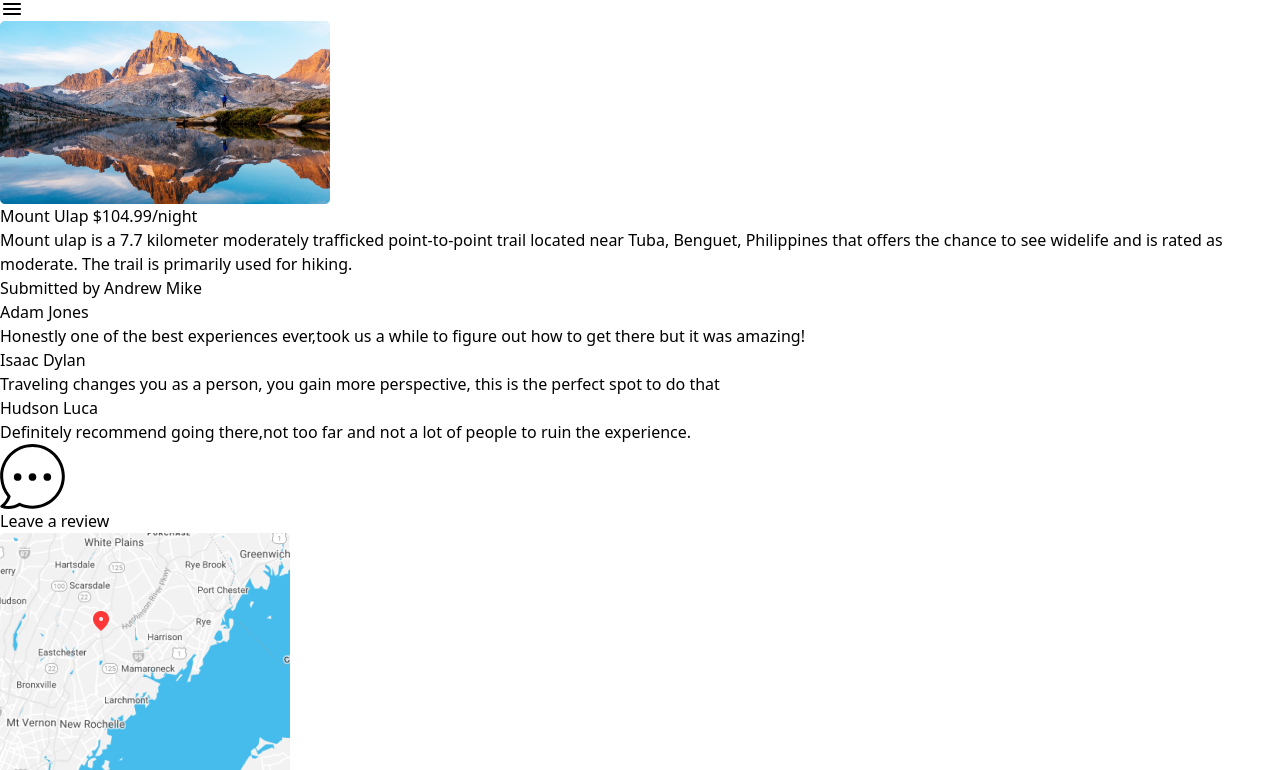
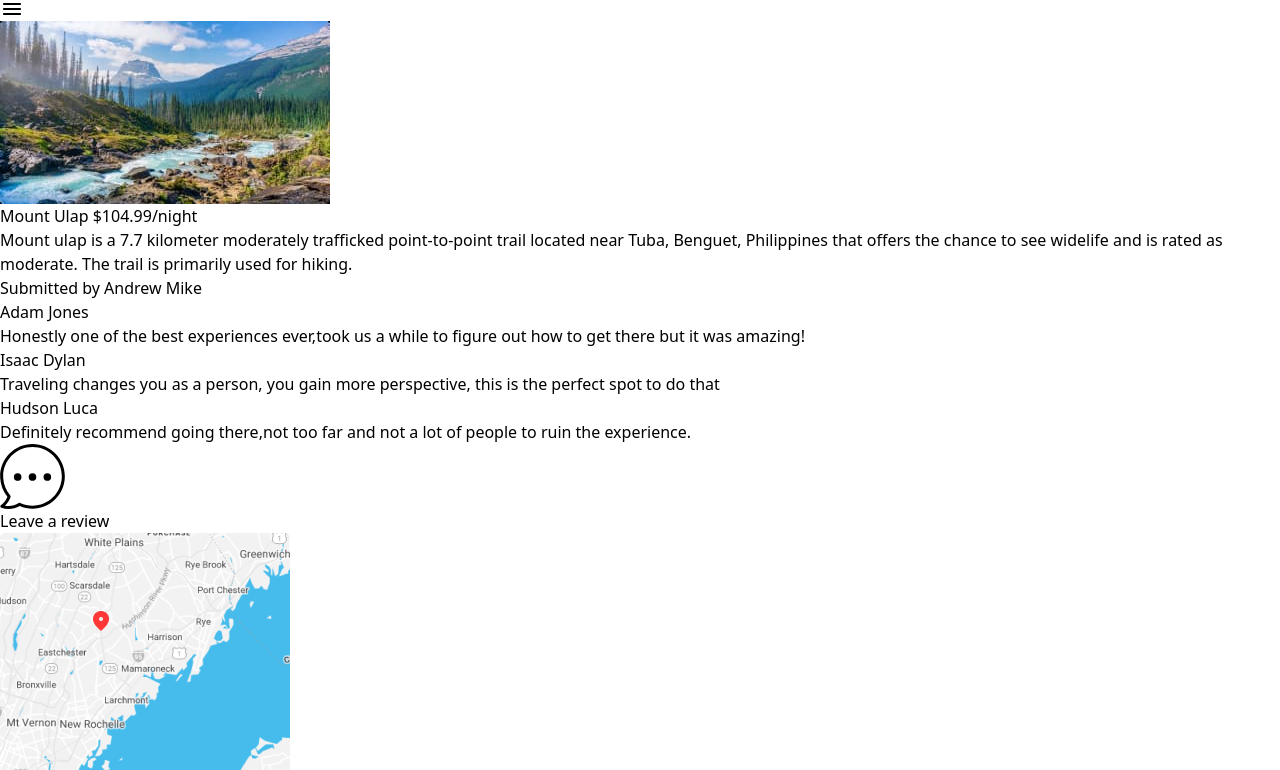
Before and after one commit to Ucheq/YelpCamp_Project, a website: page src/index.html in a window 1280 px wide. Shown: the part 30-800 px from the top of the page. Drawn offline with Linux system fonts and the light colour scheme.

Commit message:
Update index.html

```diff
--- a/src/index.html
+++ b/src/index.html
@@ -21,7 +21,7 @@
             </div>
             <div id="boxes">
                 <div id="box1">
-                    <img src="/Assets/Camp Images/High Quality Images/Mount Ulap.png" alt="ulap image">
+                    <img src="/Assets/Camp Images/Compressed Images/Mount Ulap.jpg" alt="ulap image">
                     <h1>Mount Ulap <span>$104.99/night</span></h1>
                     <p>Mount ulap is a 7.7 kilometer moderately trafficked point-to-point trail located near Tuba, Benguet,
                         Philippines that offers the chance to see widelife and is rated as moderate.
```
